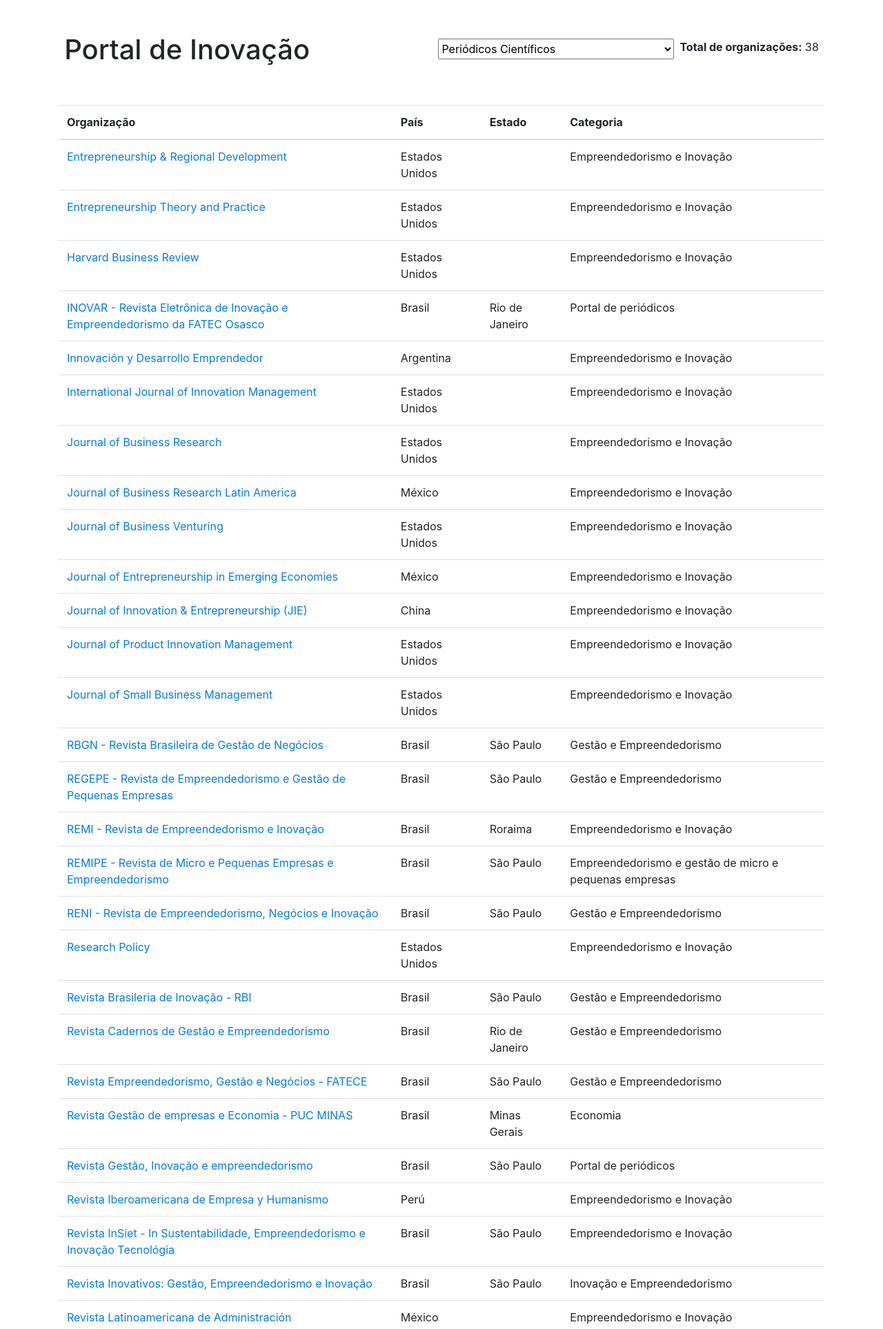
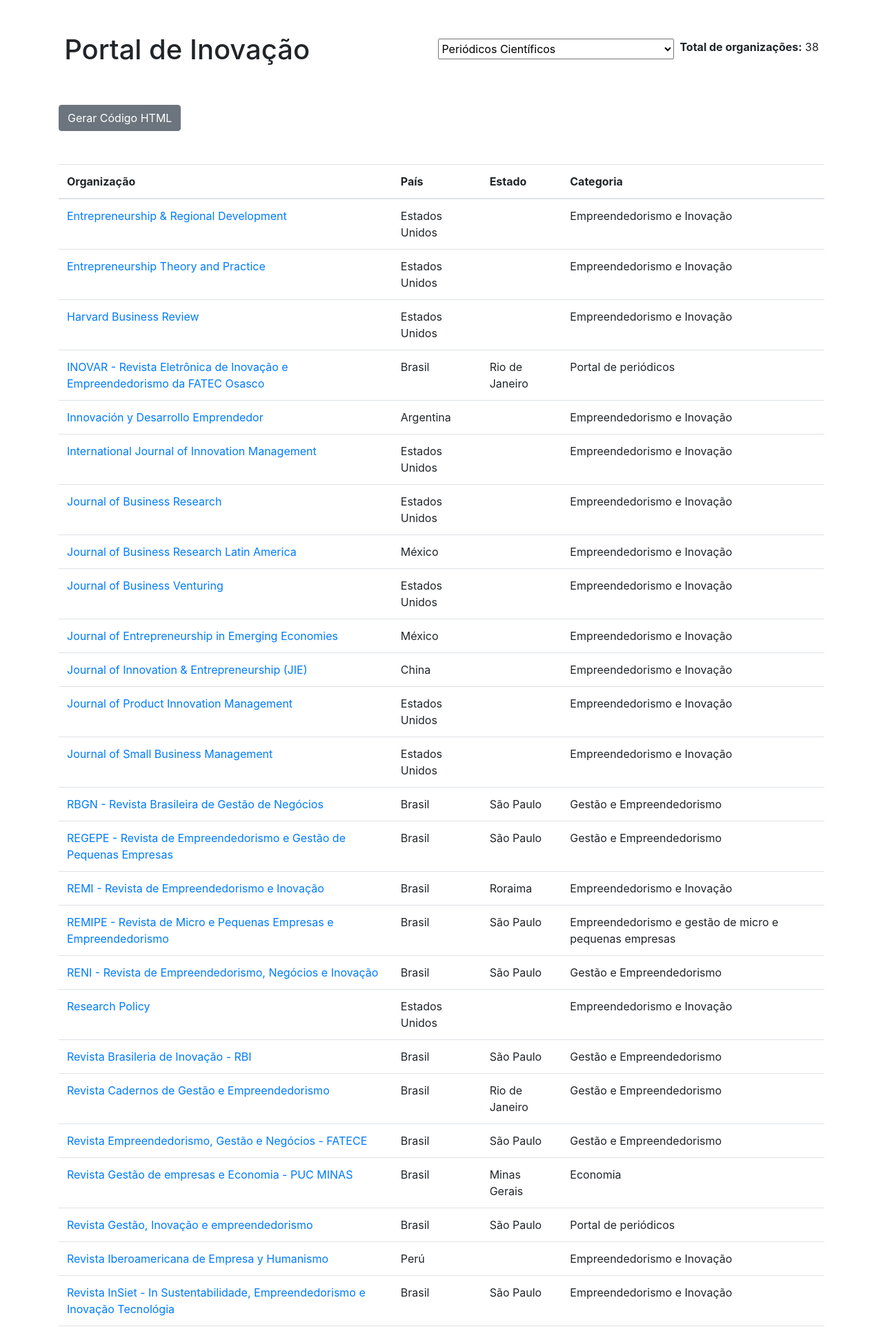
Before and after one commit to o-rovida/inova, a Flask app: page /portal/1 in a window 1280 px wide. Shown: the part 56-1983 px from the top of the page at 69% size. Run offline with Flask 3, Linux system fonts and the light colour scheme; data comes from the database, SQL or seed files in the repository.

Commit message:
botão de copiar HTML implementado com sucesso!

```diff
--- a/app.py
+++ b/app.py
@@ -1,5 +1,6 @@
 from flask import Flask, request, render_template
 import database as db
+import library
 
 db.create_database()
 
@@ -7,16 +8,7 @@ app = Flask(__name__)
 
 @app.route("/", methods=['GET'])
 def index():
-    return render_template("home.html")
-
-@app.route("/portal", methods=['GET','POST'])
-def portal():
-
-    tabs = db.get_tabs()
-    organizations = db.get_organizations()
-    count_organizations = len(organizations)
-
-    return render_template("portal.html", tabs=tabs, organizations=organizations, count_organizations=count_organizations)
+    return render_template("home.jinja2")
 
 @app.route("/portal/<tab>", methods=['GET','POST'])
 def portal_tab(tab):
@@ -25,7 +17,11 @@ def portal_tab(tab):
         organizations = db.get_organizations(tab)
         count_organizations = len(organizations)
 
-        return render_template("portal.html", tabs=tabs, organizations=organizations, count_organizations=count_organizations,tab_selected=tab)
+        return render_template("portal.jinja2", tabs=tabs, organizations=organizations, count_organizations=count_organizations, tab_selected=tab)
+
+@app.route("/execute/generate_html", methods=['POST'])
+def execute():
+    return library.generate_html(request.form['tab_selected'])
 
 if __name__ == "__main__":
-    app.run(host="0.0.0.0", debug=True)
+    app.run(debug=True, port=5000)
--- a/templates/home.html
+++ b/templates/home.jinja2
@@ -13,7 +13,7 @@
 
 <body>
 
-  {% include "header.html" %}
+  {% include "header.jinja2" %}
 
   <div class="container mb-4">
     <h1 class="display-5 text-center">Inova Controller</h1>
@@ -29,7 +29,7 @@
   </div>
 
   <div class="d-flex justify-content-center">
-    <a href="/portal" class="btn btn-secondary btn-lg mx-3" style="width: 300px;" role="button">Portal de Inovação</a>
+    <a href="/portal/0" class="btn btn-secondary btn-lg mx-3" style="width: 300px;" role="button">Portal de Inovação</a>
     <a href="/descomplica" class="btn btn-secondary btn-lg max-3" style="width: 300px;" role="button">Gestão
       Descomplicada</a>
   </div>
--- a/templates/portal.html
+++ b/templates/portal.jinja2
@@ -13,7 +13,7 @@
 
 <body>
 
-    {% include "header.html" %}
+    {% include "header.jinja2" %}
 
     <div class="d-flex justify-content-around align-items-center mb-5">
         <h1 class="display-5 text-left">Portal de Inovação</h1>
@@ -33,8 +33,14 @@
         </div>
     </div>
 
+    <div class="container mb-5">
+        <sapan data-bs-toggle="tooltip" data-bs-placement="bottom"
+            title="Gere o código HTML da tabela formatada para o WordPress.">
+            <button id="generate_html" type="button" class="btn btn-secondary">Gerar Código HTML</button>
+    </div>
+
     <div class="container">
-        <table class="table">
+        <table class="table" id="organization_table">
             <thead>
                 <tr>
                     <th scope="col">Organização</th>
@@ -48,7 +54,8 @@
                 {% for organization in organizations %}
                 <tr>
                     <td scope="row">
-                        <span data-bs-toggle="tooltip" data-bs-placement="bottom" title="{{organization.ShortDescription}}">
+                        <span data-bs-toggle="tooltip" data-bs-placement="bottom"
+                            title="{{organization.ShortDescription}}">
                             <a href={{organization.WebSite}} target="_blank"
                                 rel="noopener noreferrer">{{organization.Name}}</a>
                         </span>
@@ -61,17 +68,36 @@
             </tbody>
     </div>
 
-
     <script src="https://cdn.jsdelivr.net/npm/@popperjs/core@2.11.8/dist/umd/popper.min.js"
         integrity="sha384-I7E8VVD/ismYTF4hNIPjVp/Zjvgyol6VFvRkX/vR+Vc4jQkC+hVqc2pM8ODewa9r"
         crossorigin="anonymous"></script>
     <script src="https://cdn.jsdelivr.net/npm/bootstrap@5.3.2/dist/js/bootstrap.min.js"
         integrity="sha384-BBtl+eGJRgqQAUMxJ7pMwbEyER4l1g+O15P+16Ep7Q9Q+zqX6gSbd85u4mG4QzX+"
         crossorigin="anonymous"></script>
+
+    <script src="https://code.jquery.com/jquery-3.6.0.min.js"></script>
+
     <script>
-        var tooltipTriggerList = [].slice.call(document.querySelectorAll('[data-bs-toggle="tooltip"]'))
-        var tooltipList = tooltipTriggerList.map(function (tooltipTriggerEl) {
+        let tooltipTriggerList = [].slice.call(document.querySelectorAll('[data-bs-toggle="tooltip"]'))
+        let tooltipList = tooltipTriggerList.map(function (tooltipTriggerEl) {
             return new bootstrap.Tooltip(tooltipTriggerEl)
         })
     </script>
+
+    <script>
+        $(document).ready(function () {
+            $('#generate_html').click(function () {
+                $.ajax({
+                    url: '/execute/generate_html',
+                    type: 'POST',
+                    data: {
+                        tab_selected: {{ tab_selected | tojson | safe }}
+                    },
+            success: function (data) {
+                alert('Código HTML gerado com sucesso!');
+            }
+                });
+            });
+        });
+    </script>
 </body>
```
Also changed, not shown: library.py (added, +21 -0 lines), templates/descomplica.html (deleted), templates/descomplica.jinja2 (added), templates/header.jinja2 (renamed from templates/header.html), templates/organization.jinja2 (renamed from templates/organization.html).
